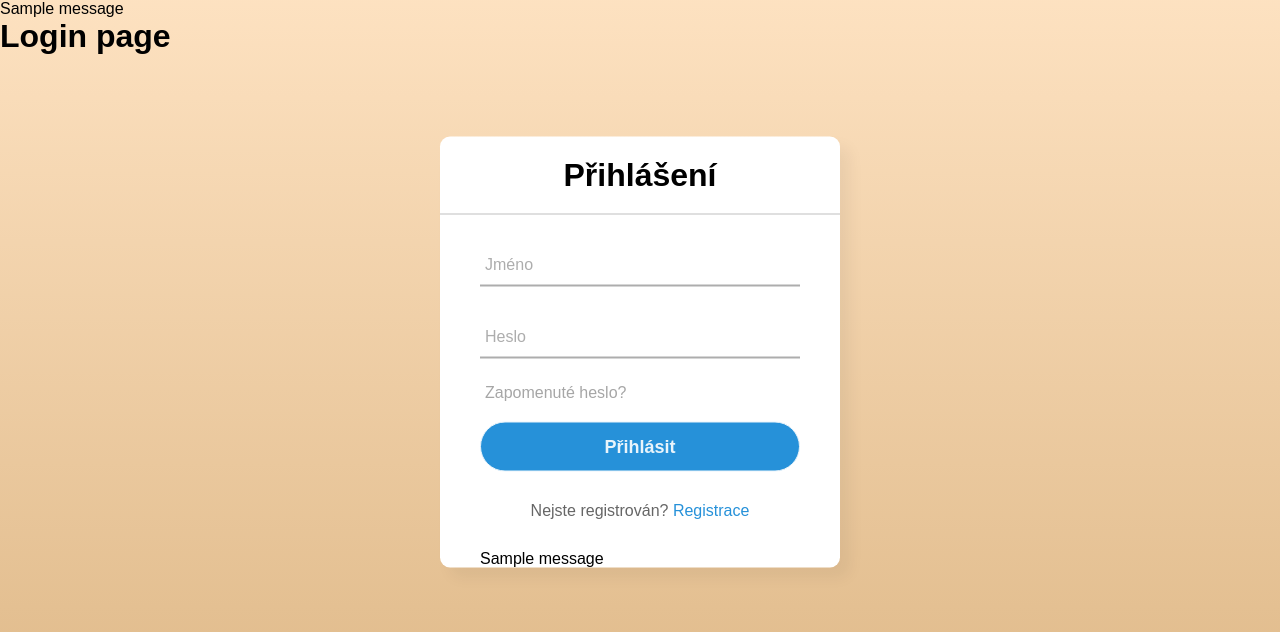
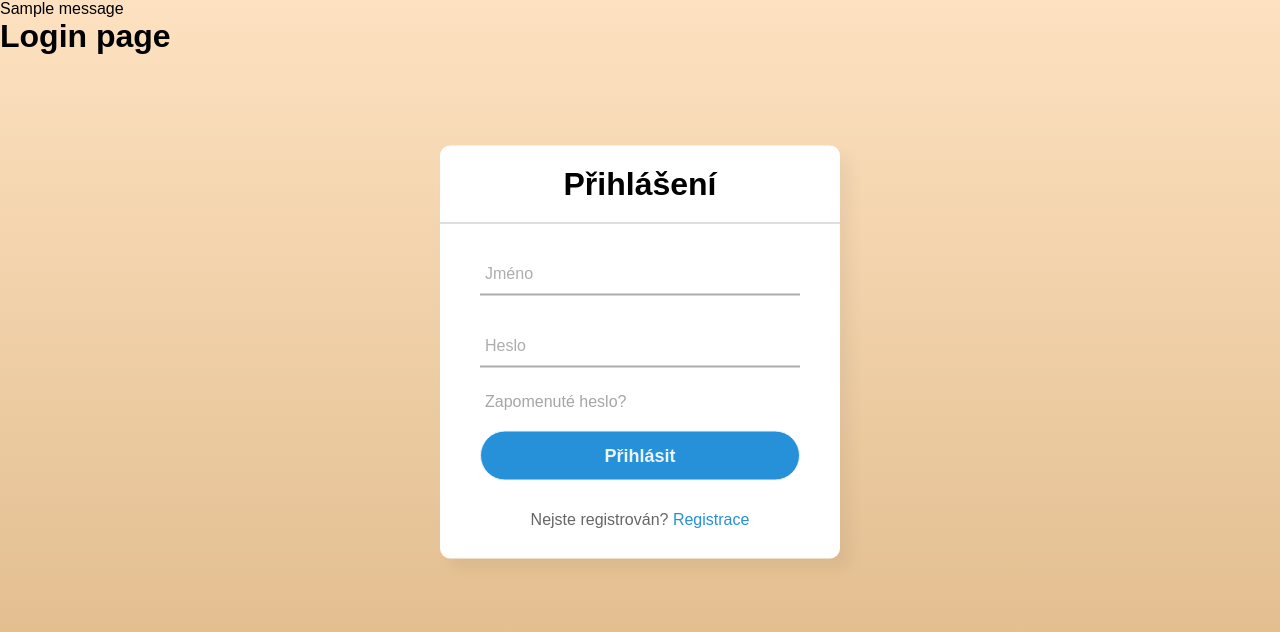
Before and after one commit to Datlik/Hledaci-pokladu, a Flask app: a page that uses app/templates/prihlaseni.html in a window 1280 px wide. Shown: the part 48-680 px from the top of the page. Run offline with Flask 3, Linux system fonts and the light colour scheme; one stand-in notice (Sample message) is shown.

Commit message:
Update prihlaseni.html

```diff
--- a/app/templates/prihlaseni.html
+++ b/app/templates/prihlaseni.html
@@ -3,13 +3,11 @@
 
 {% block content %}
 <h1>Login page</h1>
-{% if error %}
-  <p style="color: red;">{{error}}</p>
-{% endif %}
 
       <div class="center">
         <h1>Přihlášení</h1>
         <form action="{{url_for('auth.prihlaseni')}}" method="post">
+          <p class="login_error">{{error}}</p>
           <div class="txt_field">
             <input type="text" name="username" required>
 
@@ -25,12 +23,4 @@
             Nejste registrován? <a href="#">Registrace</a>
           </div>
 
-{% with messages = get_flashed_messages() %}
-    {% if messages %}
-        {% for message in messages %}
-            <p>{{message}}</p>
-        {% endfor %}
-    {% endif%}
-{% endwith %}
-
 {% endblock %}
```
